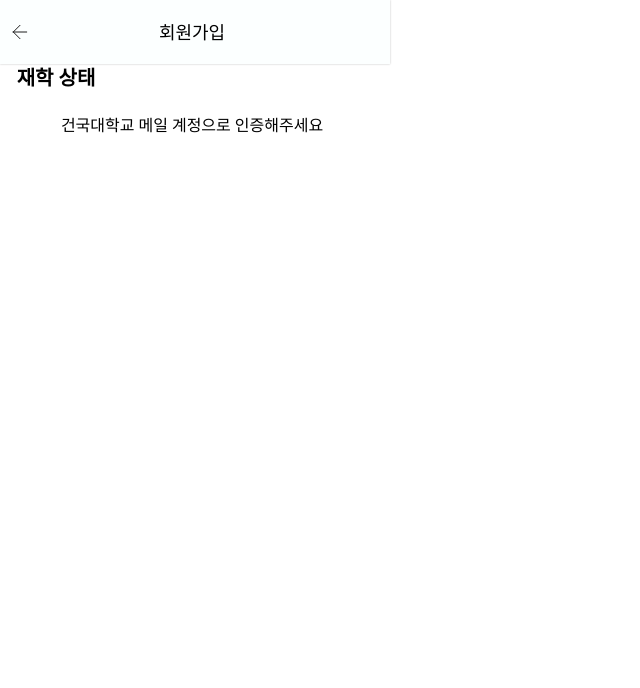
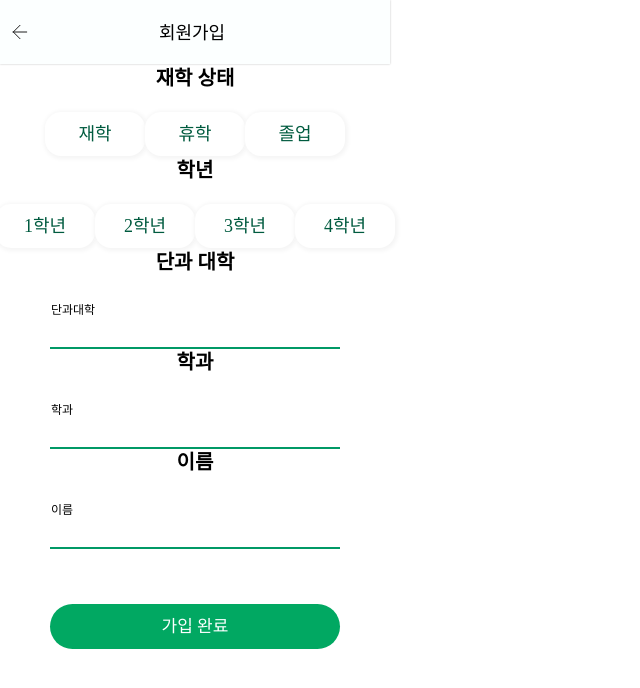
Before and after one commit to capstoneProject-Konkuk-2025-Team2/Frontend, a React (Vite) app: page /auth/academic-info in a window 1280 px wide. Shown: the top 688 px of the page, without its empty margins (0-640 px from the left). Built offline with nearby package versions, Linux system fonts and the light colour scheme.

Commit message:
feat: 학적정보 ui 만 대강. 함수, 상태 연결 필요

```diff
--- a/src/apis/auth.ts
+++ b/src/apis/auth.ts
@@ -1,5 +1,5 @@
 import axios from "axios"
-import type { academicInfo} from "../types/types"
+import type { AcademicInfo} from "../types/types"
 const AUTH_MAIL_API_URL = "/v1/member/auth-mail"
 const AUTH_CODE_API_URL = "/v1/member/auth-code"
 const PW_API_URL = "/v1/member/password"
@@ -69,7 +69,7 @@
     );
 
 // 학적 정보 + 챗봇이 부를 이름 입력받기 POST - result true 받음
-export const enrollAcademicInfo = (academicInfo: academicInfo) => axios.post(PW_API_URL, {
+export const enrollAcademicInfo = (academicInfo: AcademicInfo) => axios.post(PW_API_URL, {
     academicStatus: academicInfo.academicStatus,
     grade: academicInfo.grade,
     college: academicInfo.college,
--- a/src/pages/auth/SetAcademicInfoPage.tsx
+++ b/src/pages/auth/SetAcademicInfoPage.tsx
@@ -1,14 +1,81 @@
+import { useState } from "react";
 import UpperNav from "../../components/UpperNav";
+import WideAcceptButton from "../../components/WideAcceptButton";
+import SelectItemButton from "../../components/SelectItemButton";
+import TextInputForm from "../../components/TextInputForm";
+import { enrollAcademicInfo } from "../../apis/auth";
+import type { AcademicInfo } from "../../types/types";
+import { useNavigate } from "react-router-dom";
 
 const SetAcademicInfoPage = () => {
+    const navigate = useNavigate()
 
-    return(
-       <div>
+    const [isAllReady, setIsAllReady] = useState(true);
+
+    const [userAcademicStatus, setUserAcademicStatus] = useState("ENROLLED");
+    const [userGrade, setUserGrade] = useState(1);
+    const [userCollege, setUserCollege] = useState('');
+    const [userDepartment, setUserDepartment] = useState('');
+    const [userName, setUserName] = useState('');
+
+    const completeSign = () => {
+        const academicInfo = {
+            academicStatus: userAcademicStatus,
+            grade: userGrade,
+            college: userCollege,
+            department: userDepartment,
+            name: userName,
+        }
+        enrollAcademicInfo(academicInfo as AcademicInfo);
+        navigate('/main/timetable')
+    }
+
+    return (
+        <div className="flex flex-col justify-between items-center">
+
             <UpperNav text="회원가입" otherBtn="None" />
-                        <nav>
-                <div className="w-28 h-12 text-center justify-start text-Schemes-On-Surface text-xl font-semibold font-['Pretendard'] leading-7">재학 상태</div>
-                <div className="w-96 h-8 text-center justify-start text-black text-base font-medium font-['Pretendard'] leading-7">건국대학교 메일 계정으로 인증해주세요</div>
-            </nav>
+
+            <div className="w-28 h-12 text-center justify-start text-Schemes-On-Surface text-xl font-semibold font-['Pretendard'] leading-7">재학 상태</div>
+            <div className="flex flex-row ">
+                <SelectItemButton text="재학" handleClick={function (): void {
+                    throw new Error("Function not implemented.");
+                }} />
+                <SelectItemButton text="휴학" handleClick={function (): void {
+                    throw new Error("Function not implemented.");
+                }} />
+                <SelectItemButton text="졸업" handleClick={function (): void {
+                    throw new Error("Function not implemented.");
+                }} />
+            </div>
+
+            <div className="w-28 h-12 text-center justify-start text-Schemes-On-Surface text-xl font-semibold font-['Pretendard'] leading-7">학년</div>
+
+            <div className="flex flex-row ">
+
+                <SelectItemButton text="1학년" handleClick={function (): void {
+                    throw new Error("Function not implemented.");
+                }} />
+                <SelectItemButton text="2학년" handleClick={function (): void {
+                    throw new Error("Function not implemented.");
+                }} />
+                <SelectItemButton text="3학년" handleClick={function (): void {
+                    throw new Error("Function not implemented.");
+                }} />
+                <SelectItemButton text="4학년" handleClick={function (): void {
+                    throw new Error("Function not implemented.");
+                }} />
+            </div>
+
+            <div className="w-28 h-12 text-center justify-start text-Schemes-On-Surface text-xl font-semibold font-['Pretendard'] leading-7">단과 대학</div>
+
+            <TextInputForm label={"단과대학"} isError={false} isPW={false} handleChange={setUserCollege} />
+
+            <div className="w-28 h-12 text-center justify-start text-Schemes-On-Surface text-xl font-semibold font-['Pretendard'] leading-7">학과</div>
+            <TextInputForm label={"학과"} isError={false} isPW={false} handleChange={setUserDepartment} />
+            <div className="w-28 h-12 text-center justify-start text-Schemes-On-Surface text-xl font-semibold font-['Pretendard'] leading-7">이름</div>
+            <TextInputForm label={"이름"} isError={false} isPW={false} handleChange={setUserName} />
+
+            <WideAcceptButton text="가입 완료" isClickable={isAllReady} handleClick={completeSign} />
         </div>
     )
 }
--- a/src/types/types.ts
+++ b/src/types/types.ts
@@ -1,5 +1,5 @@
 
-export interface academicInfo{
+export interface AcademicInfo{
   academicStatus: "ENROLLED" | "LEAVE_OF_ABSENCE" |  "GRADUATED",
   grade: number,
   college: string,
```
